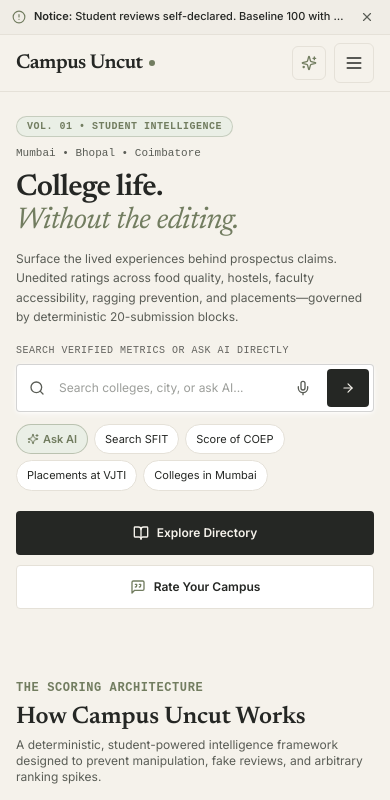
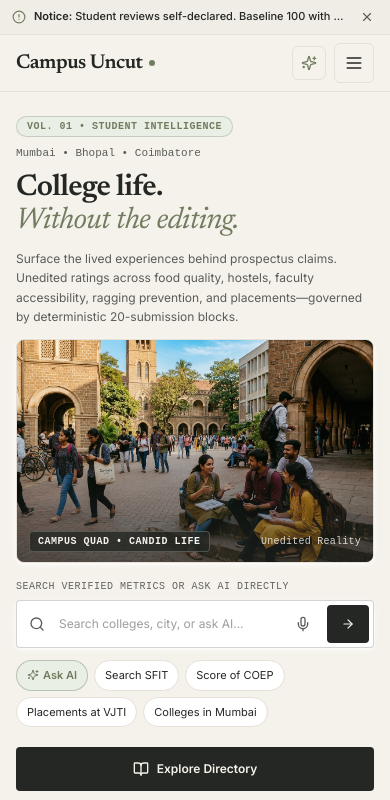
Before and after one commit to wildcatterventures/wildcatterven, a React (Vite) app in the folder frontend/: page / in a window 390 px wide. Shown: the top 800 px of the page. Built offline with nearby package versions, Linux system fonts and the light colour scheme; no server answers.

Commit message:
feat(mobile): add framed editorial campus quad photograph card on mobile

```diff
--- a/frontend/src/features/home/ConversationalHero.tsx
+++ b/frontend/src/features/home/ConversationalHero.tsx
@@ -142,9 +142,30 @@ export const ConversationalHero: React.FC<ConversationalHeroProps> = ({
           </h1>
 
           {/* Concise Supporting Text */}
-          <p className="text-xs sm:text-base text-charcoal-muted max-w-xl mb-4 sm:mb-6 leading-relaxed font-sans">
+          <p className="text-xs sm:text-base text-charcoal-muted max-w-xl mb-3 sm:mb-5 leading-relaxed font-sans">
             Surface the lived experiences behind prospectus claims. Unedited ratings across food quality, hostels, faculty accessibility, ragging prevention, and placements—governed by deterministic 20-submission blocks.
           </p>
+
+          {/* Mobile Editorial Campus Photograph Frame (Visible on Mobile Only) */}
+          <div className="md:hidden mb-4 sm:mb-6 rounded-lg overflow-hidden border border-warm-grey shadow-card relative">
+            <div className="aspect-[16/10] w-full overflow-hidden relative">
+              <img
+                src="/images/hero_quad.jpg"
+                alt="Indian university campus quad with students gathered on stone steps in candid discussion"
+                className="w-full h-full object-cover object-[72%_55%]"
+                loading="eager"
+              />
+              <div className="absolute inset-0 bg-gradient-to-t from-charcoal/65 via-charcoal/10 to-transparent pointer-events-none" />
+              <div className="absolute bottom-2.5 left-3 right-3 flex items-center justify-between text-paper text-[10px] font-mono pointer-events-none">
+                <span className="font-semibold tracking-wider uppercase bg-charcoal/80 px-2 py-0.5 rounded border border-white/20">
+                  Campus Quad • Candid Life
+                </span>
+                <span className="text-paper/85 tracking-wide">
+                  Unedited Reality
+                </span>
+              </div>
+            </div>
+          </div>
 
           {/* Micro-label above search for focal clarity */}
           <label htmlFor="hero-search-input" className="block text-[10px] sm:text-[11px] font-mono uppercase tracking-wider text-charcoal/70 mb-1.5 font-medium">
```
